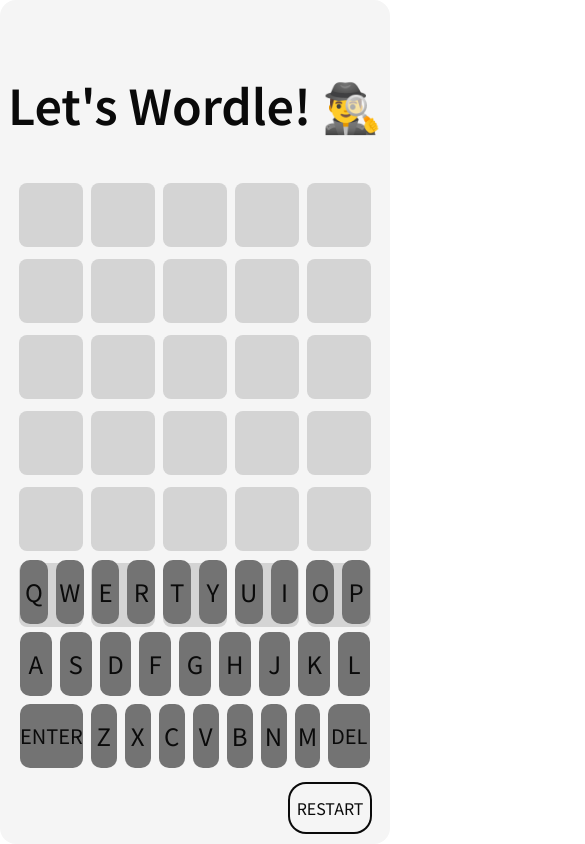
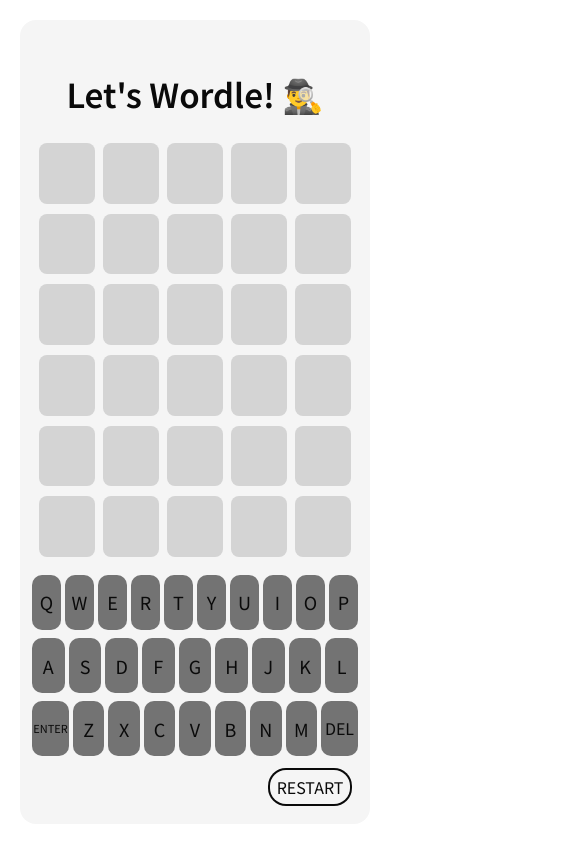
Before and after one commit to youngjjju/Wordle_YJ, a Next.js app: page / in a window 390 px wide. Shown: the top 844 px of the page, 585 px wide, since content can reach past the window. Built offline with nearby package versions, Linux system fonts and the light colour scheme.

Commit message:
Refactor layout and component styles for improved responsiveness and visual consistency

```diff
--- a/app/layout.tsx
+++ b/app/layout.tsx
@@ -26,7 +26,7 @@
         />
       </head>
       <link rel="icon" href="/favicon.png" type="image/png" />
-      <body className=" max-w-screen-sm mx-auto antialiased overflow-hidden">
+      <body className="flex justify-center w-screen h-screen p-5 antialiased ">
         {children}
       </body>
     </html>
--- a/app/page.tsx
+++ b/app/page.tsx
@@ -22,10 +22,10 @@
   }, []);
   return (
     <div
-      className="h-screen relative gap-0.5 w-full flex flex-col  rounded-2xl bg-neutral-100
+      className="h-auto relative gap-0.5 w-full min-[455px]:w-[450px] pb-5 flex flex-col  rounded-2xl bg-neutral-100
     "
     >
-      <div className="flex justify-center items-end w-full text-5xl font-semibold h-44 pb-12">
+      <div className="flex justify-center items-end w-full text-[33px] md:text-4xl font-semibold h-[17%] pb-[5%]">
         {`Let's Wordle!`} 🕵️‍♂️
       </div>
       <WordMatrix
@@ -33,11 +33,11 @@
         answerUpperCase={answerUpperCase}
         answerArray={answerArray}
       />
-      <Keyboard className="absolute bottom-14" />
-      <div className="w-full h-16 flex justify-end">
+      <Keyboard className="" />
+      <div className="w-full h-[5%] flex justify-end">
         <a
           href="/ "
-          className="w-20 rounded-2xl ring-2 bottom-3 flex justify-center mr-5 h-12 items-center absolute"
+          className="w-20 rounded-2xl ring-2 bottom-3 flex justify-center mr-5 h-full items-center "
         >
           RESTART
         </a>
--- a/components/keyboard.tsx
+++ b/components/keyboard.tsx
@@ -57,8 +57,10 @@
     return keys.map((key) => (
       <button
         key={key}
-        className={`key flex justify-center w-10 rounded-lg h-16 items-center text-2xl bg-neutral-500 ${
-          last ? "last:w-16 first:w-16 first:text-xl last:text-xl" : ""
+        className={`key flex justify-center text-lg w-[11%] rounded-lg h-full items-center sm:text-2xl bg-neutral-500 ${
+          last
+            ? "last:w-[13%] first:w-[13%]  first:text-[11px] last:text-[16px]"
+            : ""
         }`}
         data-key={key}
       >
@@ -71,15 +73,15 @@
     <div
       className={`${cn(
         className
-      )} w-full p-5 h-auto flex flex-col gap-2 justify-center items-center`}
+      )} w-full p-3  flex flex-col gap-2 h-[30%] justify-center items-center`}
     >
-      <div className="w-full h-auto flex justify-center gap-2">
+      <div className="w-full h-1/3 flex justify-center gap-1">
         {renderKeyboardRow(topKeyboard, false)}
       </div>
-      <div className="w-full h-auto flex justify-center gap-2">
+      <div className="w-full h-1/3 flex justify-center gap-1">
         {renderKeyboardRow(middleKeyboard, false)}
       </div>
-      <div className="w-full h-auto flex justify-center gap-2">
+      <div className="w-full h-1/3 flex justify-center gap-1">
         {renderKeyboardRow(bottomKeyboard, true)}
       </div>
     </div>
--- a/components/wordBox.tsx
+++ b/components/wordBox.tsx
@@ -17,7 +17,7 @@
   return (
     <div
       key={index}
-      className={`size-16 flex text-2xl rounded-md justify-center items-center transition-colors duration-500  text-black ${
+      className={`h-full w-[16%] flex text-xl md:text-2xl rounded-md justify-center items-center transition-colors duration-500  text-black ${
         green ? " bg-green-500" : "bg-neutral-300"
       }
       ${check && !green && !yellow ? "bg-neutral-600" : ""}
--- a/components/wordMatrix.tsx
+++ b/components/wordMatrix.tsx
@@ -53,9 +53,7 @@
       {/** 성공 시에 보여주는 화면 */}
       <div
         className={`w-full absolute h-full z-10 bg-slate-500 transition-all text-white  rounded-3xl duration-1000 ease-out ${
-          winning
-            ? "translate-x-0 translate-y-0 rotate-0 opacity-100"
-            : "translate-x-[3000px] rotate-[540deg] -translate-y-[1000px] opacity-0"
+          winning ? "opacity-100 visible" : "opacity-0 invisible"
         }`}
       >
         <div className="w-full h-3/5 flex gap-5 flex-col justify-center items-center  text-5xl font-semibold">
@@ -79,9 +77,7 @@
       {/** 실패 시에 보여주는 화면 */}
       <div
         className={`w-full absolute h-full z-10 rounded-3xl bg-gray-800 transition-all  text-white duration-1000 ease-out ${
-          lossing
-            ? "translate-x-0 translate-y-0 rotate-0 opacity-100"
-            : "translate-x-[3000px] rotate-[540deg] -translate-y-[1000px] opacity-0"
+          lossing ? "opacity-100 visible" : "opacity-0 invisible"
         }`}
       >
         <div className="w-full h-3/5 flex gap-5 flex-col justify-center items-center  text-5xl font-semibold">
--- a/components/wordRow.tsx
+++ b/components/wordRow.tsx
@@ -101,7 +101,7 @@
   }, [word]);
 
   return (
-    <div className="w-full h-[74px] gap-2 flex justify-center items-center">
+    <div className="w-full my-1 h-[9%] gap-2 flex justify-center items-center">
       {word.map((letter, index) => (
         <WordBox
           key={index}
```
